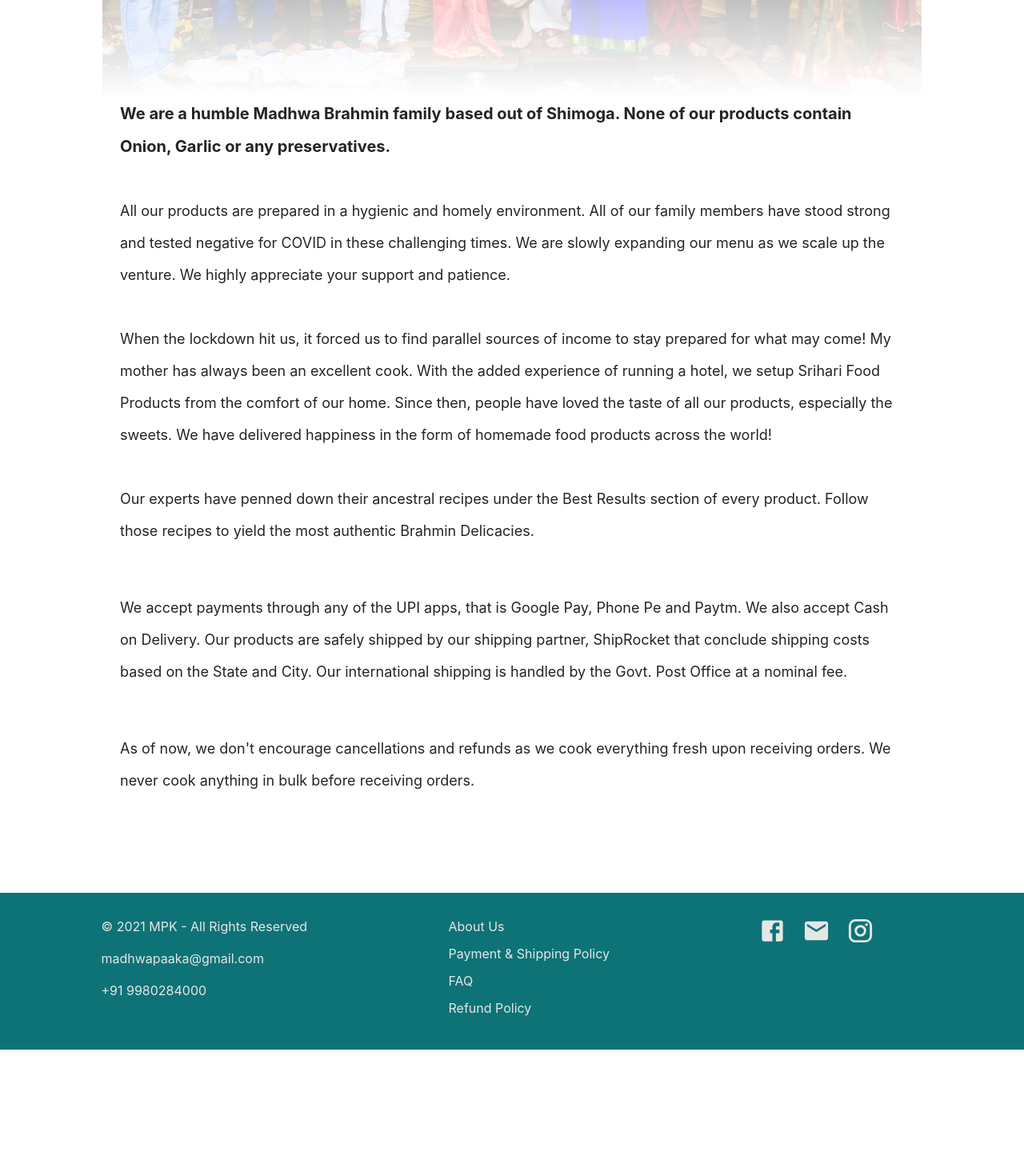
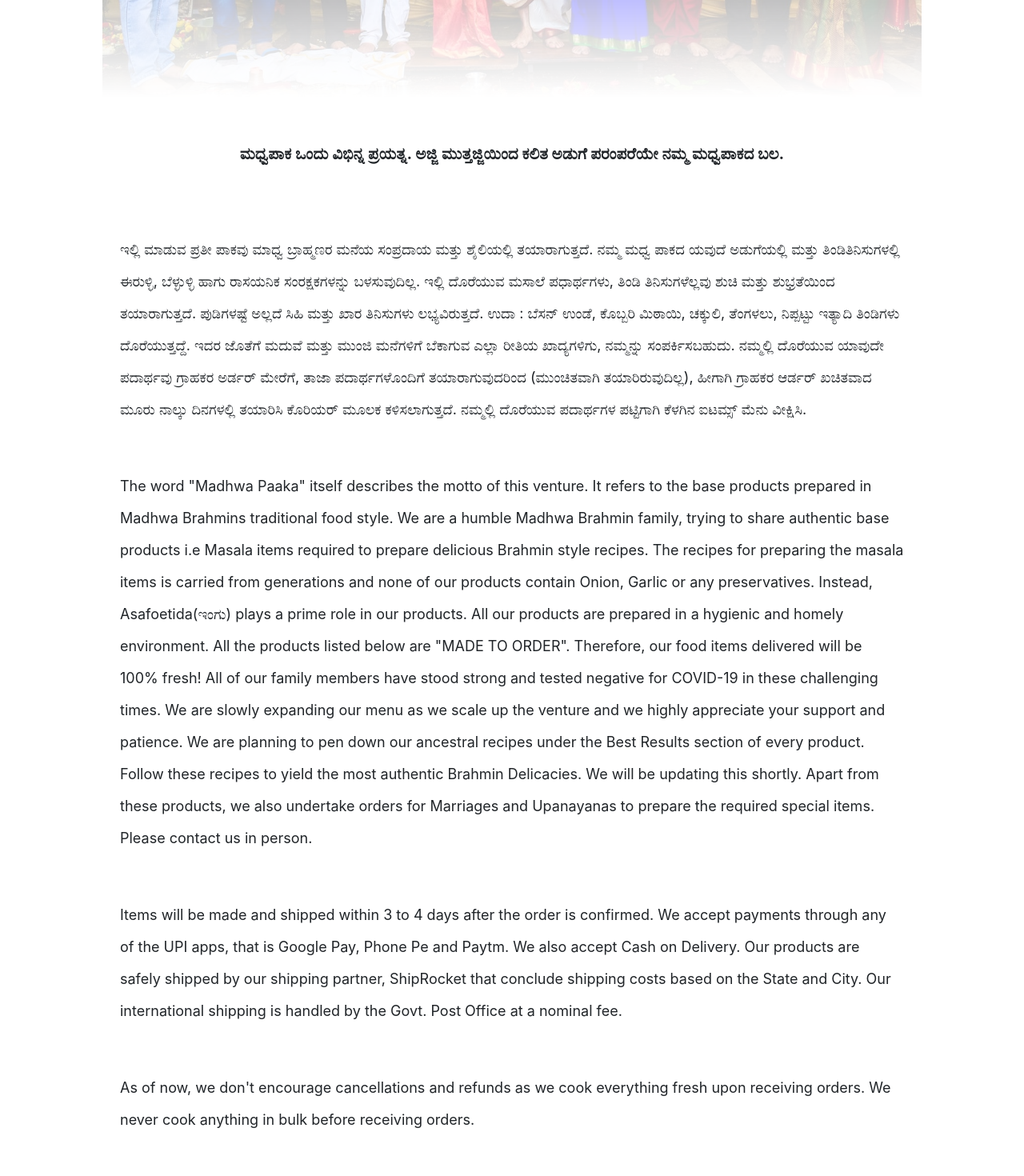
Before and after one commit to tejas-muthya37/aigiriLive, a React (Create React App) app: page /about in a window 1280 px wide. Shown: the part 460-1930 px from the top of the page at 80% size. Before the commit the page ends 1772 px from the top, so only its background shows below. Built offline with nearby package versions, Linux system fonts and the light colour scheme; a web font is replaced by a local one.

Commit message:
madhwa-paaka13

```diff
--- a/src/About.js
+++ b/src/About.js
@@ -9,23 +9,42 @@ function About() {
             <img loading="lazy" className="family_img" src={familyimg} alt=""></img>
             <div className="about_content">
                 <p>
-                <span className="bold">We are a humble Madhwa Brahmin family based out of Shimoga. None of our products contain Onion,
-                Garlic or any preservatives. </span><br /><br />
-                All our products are prepared in a hygienic and homely environment. All of our family members have stood strong and tested
-                negative for COVID in these challenging times. We are slowly expanding our menu as we scale up the venture. We highly appreciate
-                your support and patience.<br /><br />
-                When the lockdown hit us, it forced us to find parallel sources of income to stay prepared for what may come!
-                My mother has always been an excellent cook. With the added experience of running a hotel, we setup Srihari Food Products from the comfort of our home. Since then, people
-                have loved the taste of all our products, especially the sweets. We have delivered happiness in the form of homemade food products
-                across the world! <br /><br />
-                Our experts have penned down their ancestral recipes under the Best Results section of every product. Follow those recipes to yield
-                the most authentic Brahmin Delicacies.
+                <span class="bold">ಮಧ್ವಪಾಕ ಒಂದು ವಿಭಿನ್ನ ಪ್ರಯತ್ನ. ಅಜ್ಜಿ ಮುತ್ತಜ್ಜಿಯಿಂದ ಕಲಿತ ಅಡುಗೆ ಪರಂಪರೆಯೇ ನಮ್ಮ ಮಧ್ವಪಾಕದ ಬಲ.</span>
+                <br></br><br></br>ಇಲ್ಲಿ ಮಾಡುವ ಪ್ರತೀ ಪಾಕವು ಮಾಧ್ವ ಬ್ರಾಹ್ಮಣರ ಮನೆಯ ಸಂಪ್ರದಾಯ ಮತ್ತು ಶೈಲಿಯಲ್ಲಿ ತಯಾರಾಗುತ್ತದೆ.
+                ನಮ್ಮ ಮಧ್ವ ಪಾಕದ ಯವುದೆ ಅಡುಗೆಯಲ್ಲಿ ಮತ್ತು ತಿಂಡಿತಿನಿಸುಗಳಲ್ಲಿ ಈರುಳ್ಳಿ, ಬೆಳ್ಳುಳ್ಳಿ ಹಾಗು ರಾಸಯನಿಕ ಸಂರಕ್ಷಕಗಳನ್ನು ಬಳಸುವುದಿಲ್ಲ.
+                ಇಲ್ಲಿ ದೊರೆಯುವ ಮಸಾಲೆ ಪಧಾರ್ಥಗಳು, ತಿಂಡಿ ತಿನಿಸುಗಳೆಲ್ಲವು ಶುಚಿ ಮತ್ತು ಶುಭ್ರತೆಯಿಂದ ತಯಾರಾಗುತ್ತದೆ.
+                ಪುಡಿಗಳಷ್ಟೆ ಅಲ್ಲದೆ ಸಿಹಿ ಮತ್ತು ಖಾರ ತಿನಿಸುಗಳು ಲಭ್ಯವಿರುತ್ತದೆ. ಉದಾ : ಬೆಸನ್ ಉಂಡೆ, ಕೊಬ್ಬರಿ ಮಿಠಾಯಿ, ಚಕ್ಕುಲಿ,
+                ತೆಂಗಳಲು, ನಿಪ್ಪಟ್ಟು ಇತ್ಯಾದಿ ತಿಂಡಿಗಳು ದೊರೆಯುತ್ತದ್ದೆ. ಇದರ ಜೊತೆಗೆ ಮದುವೆ ಮತ್ತು ಮುಂಜಿ ಮನೆಗಳಿಗೆ ಬೆಕಾಗುವ
+                ಎಲ್ಲಾ ರೀತಿಯ ಖಾದ್ಯಗಳಿಗು, ನಮ್ಮನ್ನು ಸಂಪರ್ಕಿಸಬಹುದು.
+
+                ನಮ್ಮಲ್ಲಿ ದೊರೆಯುವ ಯಾವುದೇ ಪದಾರ್ಥವು ಗ್ರಾಹಕರ ಅರ್ಡರ್ ಮೇರೆಗೆ, ತಾಜಾ ಪದಾರ್ಥಗಳೊಂದಿಗೆ
+                ತಯಾರಾಗುವುದರಿಂದ (ಮುಂಚಿತವಾಗಿ ತಯಾರಿರುವುದಿಲ್ಲ), ಹೀಗಾಗಿ ಗ್ರಾಹಕರ ಆರ್ಡರ್ ಖಚಿತವಾದ
+                ಮೂರು ನಾಲ್ಕು ದಿನಗಳಲ್ಲಿ ತಯಾರಿಸಿ ಕೊರಿಯರ್ ಮೂಲಕ ಕಳಿಸಲಾಗುತ್ತದೆ. ನಮ್ಮಲ್ಲಿ ದೊರೆಯುವ
+                ಪದಾರ್ಥಗಳ ಪಟ್ಟಿಗಾಗಿ ಕೆಳಗಿನ ಐಟಮ್ಸ್ ಮೆನು ವೀಕ್ಷಿಸಿ.
+
+                </p>
+
+                <p>
+                <br></br>The word "Madhwa Paaka" itself describes the motto of this venture. It refers to the base
+                products prepared in Madhwa Brahmins traditional food style. We are a humble Madhwa Brahmin family,
+                trying to share authentic base products i.e Masala items required to prepare delicious Brahmin
+                style recipes. The recipes for preparing the masala items is carried from generations and none of
+                our products contain Onion, Garlic or any preservatives. Instead, Asafoetida(ಇಂಗು) plays a prime
+                role in our products. All our products are prepared in a hygienic and homely environment. All the
+                products listed below are "MADE TO ORDER". Therefore, our food items delivered will be 100% fresh!
+                All of our family members have stood strong and tested negative for COVID-19 in these challenging times.
+                We are slowly expanding our menu as we scale up the venture and we highly appreciate your support and patience.
+                We are planning to pen down our ancestral recipes under the Best Results section of every product.
+                Follow these recipes to yield the most authentic Brahmin Delicacies. We will be updating this shortly.
+                Apart from these products, we also undertake orders for Marriages and Upanayanas to prepare the
+                required special items. Please contact us in person.
                 </p>
 
                 <p id="about_shipping">
-                <br />We accept payments through any of the UPI apps, that is Google Pay, Phone Pe and Paytm. We also accept Cash on Delivery.
-                    Our products are safely shipped by our shipping partner, ShipRocket that conclude shipping costs based on the State and City.
-                    Our international shipping is handled by the Govt. Post Office at a nominal fee.
+                <br />Items will be made and shipped within 3 to 4 days after the order is confirmed. We accept payments
+                    through any of the UPI apps, that is Google Pay, Phone Pe and Paytm. We also accept Cash on Delivery.
+                    Our products are safely shipped by our shipping partner, ShipRocket that conclude shipping costs based
+                    on the State and City. Our international shipping is handled by the Govt. Post Office at a nominal fee.
                 </p>
 
                 <p id="refund">
--- a/src/Recipe.js
+++ b/src/Recipe.js
@@ -79,9 +79,10 @@ function Recipe() {
             </div>
             <div className="recipe_right">
                 <h4 className="recipe_right_header">PRODUCT DESCRIPTION</h4>
-                <p className="recipe_p">Lorem Ipsum is simply dummy text of the printing and typesetting industry. Lorem Ipsum has been the industry's standard dummy text ever since the 1500s, when an unknown printer took a galley of type and scrambled it to make a type specimen book. It has survived not only five centuries, but also the leap into electronic typesetting, remaining essentially unchanged. It was popularised in the 1960s with the release of Letraset sheets containing Lorem Ipsum passages, and more recently with desktop publishing software like Aldus PageMaker including versions of Lorem Ipsum.</p>
+                <p className="recipe_p">{newProduct.desc}</p>
                 <h4 className="recipe_right_header best_results">BEST RESULTS</h4>
-                <p className="recipe_p">Lorem Ipsum is simply dummy text of the printing and typesetting industry. Lorem Ipsum has been the industry's standard dummy text ever since the 1500s, when an unknown printer took a galley of type and scrambled it to make a type specimen book. It has survived not only five centuries, but also the leap into electronic typesetting, remaining essentially unchanged. It was popularised in the 1960s with the release of Letraset sheets containing Lorem Ipsum passages, and more recently with desktop publishing software like Aldus PageMaker including versions of Lorem Ipsum.</p>
+                <p className="recipe_p">We are planning to pen down our ancestral recipes under the Best Results section of every product.
+                Follow these recipes to yield the most authentic Brahmin Delicacies. We will be updating this shortly.</p>
             </div>
         </div>
     )
--- a/src/about.css
+++ b/src/about.css
@@ -2,13 +2,13 @@
   width: 80%;
   margin-left: 10%;
   margin-top: 100px;
+  margin-bottom: 50px;
   mask-image: linear-gradient(to bottom, rgba(0, 0, 0, 1), rgba(0, 0, 0, 0));
 }
 
 .about_content p {
   padding-left: 150px;
   padding-right: 150px;
-
   text-align: left;
   font-size: 18px;
   line-height: 40px;
@@ -17,6 +17,9 @@
 .bold {
   font-weight: bold;
   font-size: 20px;
+  display: flex;
+  flex-direction: column;
+  align-items: center;
 }
 
 @media screen and (max-width: 768px) {
```
Also changed, not shown: src/productArray.js (+22 -0 lines).
